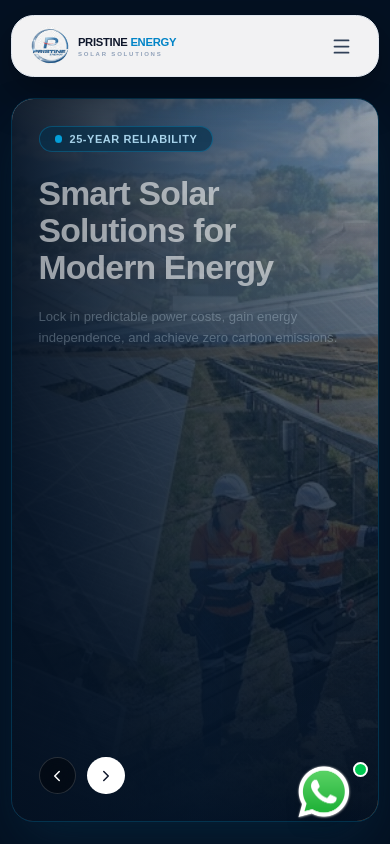
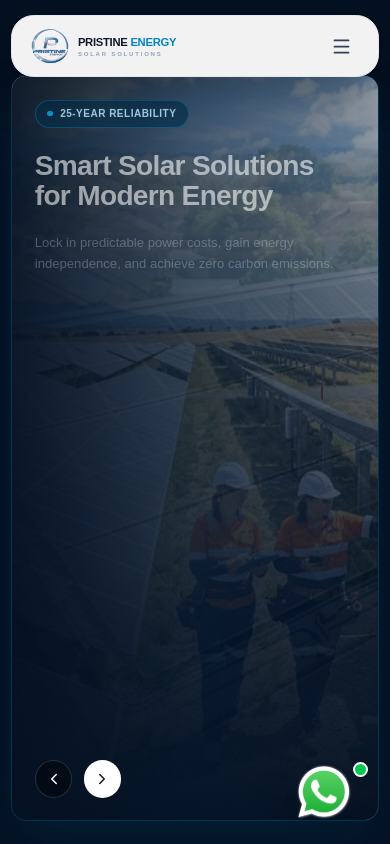
Before and after one commit to SUDHEESH948/pristine, a React (Vite) app in the folder PRIST/: page / in a window 390 px wide. Shown: the top 844 px of the page. Built offline with nearby package versions, Linux system fonts and the light colour scheme.

Commit message:
Fix responsive hero section

```diff
--- a/PRIST/src/components/Hero.jsx
+++ b/PRIST/src/components/Hero.jsx
@@ -1,11 +1,7 @@
-
 import { useEffect, useState } from "react";
 import { Link } from "react-router-dom";
 import { motion, AnimatePresence } from "framer-motion";
-import {
-  ChevronLeft,
-  ChevronRight,
-} from "lucide-react";
+import { ChevronLeft, ChevronRight } from "lucide-react";
 
 import image1 from "../assets/image1.png";
 import image2 from "../assets/image2.png";
@@ -31,35 +27,40 @@ const SLIDES = [
   },
 ];
 
+// =========================================================
+// HERO COMPONENT
+// =========================================================
+
 export default function Hero() {
   const [currentSlide, setCurrentSlide] = useState(0);
 
+  // =========================================================
   // AUTO SLIDER
+  // =========================================================
 
   useEffect(() => {
     const timer = setInterval(() => {
-      setCurrentSlide(
-        (prev) => (prev + 1) % SLIDES.length
-      );
+      setCurrentSlide((prev) => (prev + 1) % SLIDES.length);
     }, 6500);
 
     return () => clearInterval(timer);
   }, []);
 
-  // NEXT
+  // =========================================================
+  // NEXT SLIDE
+  // =========================================================
 
   const handleNext = () => {
-    setCurrentSlide(
-      (prev) => (prev + 1) % SLIDES.length
-    );
+    setCurrentSlide((prev) => (prev + 1) % SLIDES.length);
   };
 
-  // PREVIOUS
+  // =========================================================
+  // PREVIOUS SLIDE
+  // =========================================================
 
   const handlePrev = () => {
     setCurrentSlide(
-      (prev) =>
-        (prev - 1 + SLIDES.length) % SLIDES.length
+      (prev) => (prev - 1 + SLIDES.length) % SLIDES.length
     );
   };
 
@@ -67,8 +68,7 @@ export default function Hero() {
     <section
       className="
         relative
-        h-screen
-        min-h-[650px]
+        min-h-screen
         w-full
         overflow-hidden
         bg-[#041122]
@@ -76,43 +76,61 @@ export default function Hero() {
         text-white
       "
     >
+      {/* =====================================================
+          MAIN HERO WRAPPER
+      ===================================================== */}
+
       <div
         className="
           mx-auto
-          flex
-          h-full
           w-full
           max-w-[1900px]
-          items-center
           px-3
-          pt-24
-          pb-4
+          pt-20
+          pb-3
+
           sm:px-5
-          sm:pt-28
+          sm:pt-24
+          sm:pb-5
+
           lg:px-8
           lg:pt-28
+          lg:pb-8
+
           xl:px-10
+          xl:pt-28
         "
       >
+        {/* =====================================================
+            HERO CARD
+        ===================================================== */}
+
         <div
           className="
             relative
-            h-[calc(100vh-120px)]
-            min-h-[520px]
-            max-h-[850px]
             w-full
             overflow-hidden
-            rounded-3xl
+            rounded-2xl
             border
             border-sky-400/20
             shadow-2xl
             shadow-sky-950/50
-            sm:h-[calc(100vh-130px)]
-            lg:h-[calc(100vh-140px)]
-            xl:h-[calc(100vh-150px)]
+
+            min-h-[calc(100vh-100px)]
+
+            sm:min-h-[calc(100vh-115px)]
+            sm:rounded-3xl
+
+            md:min-h-[calc(100vh-120px)]
+
+            lg:min-h-[calc(100vh-135px)]
+
+            xl:min-h-[calc(100vh-145px)]
           "
         >
-          {/* BACKGROUND IMAGE */}
+          {/* ===================================================
+              BACKGROUND IMAGE
+          =================================================== */}
 
           <AnimatePresence initial={false}>
             <motion.img
@@ -144,7 +162,9 @@ export default function Hero() {
             />
           </AnimatePresence>
 
-          {/* OVERLAY */}
+          {/* ===================================================
+              DARK VERTICAL OVERLAY
+          =================================================== */}
 
           <div
             className="
@@ -157,6 +177,10 @@ export default function Hero() {
             "
           />
 
+          {/* ===================================================
+              DARK HORIZONTAL OVERLAY
+          =================================================== */}
+
           <div
             className="
               absolute
@@ -168,31 +192,53 @@ export default function Hero() {
             "
           />
 
-          {/* CONTENT */}
+          {/* ===================================================
+              CONTENT
+          =================================================== */}
 
           <div
             className="
               relative
               z-10
               flex
-              h-full
+              min-h-[calc(100vh-100px)]
               flex-col
               justify-between
-              p-7
-              sm:p-12
+
+              p-6
+
+              sm:min-h-[calc(100vh-115px)]
+              sm:p-10
+
+              md:min-h-[calc(100vh-120px)]
+              md:p-12
+
+              lg:min-h-[calc(100vh-135px)]
               lg:p-16
+
+              xl:min-h-[calc(100vh-145px)]
               xl:p-20
+
               2xl:p-24
             "
           >
+            {/* =================================================
+                TEXT CONTENT
+            ================================================= */}
+
             <div
               className="
+                w-full
                 max-w-2xl
+
                 xl:max-w-3xl
+
                 2xl:max-w-4xl
               "
             >
-              {/* BADGE */}
+              {/* =================================================
+                  BADGE
+              ================================================= */}
 
               <motion.div
                 key={`badge-${currentSlide}`}
@@ -216,30 +262,39 @@ export default function Hero() {
                   border
                   border-sky-400/30
                   bg-sky-950/70
-                  px-4
-                  py-1
-                  text-[11px]
+                  px-3
+                  py-1.5
+                  text-[10px]
                   font-semibold
                   uppercase
                   tracking-wider
                   text-sky-200
                   backdrop-blur-md
+
+                  sm:px-4
+                  sm:py-1
+                  sm:text-[11px]
                 "
               >
                 <span
                   className="
-                    h-2
-                    w-2
+                    h-1.5
+                    w-1.5
                     animate-pulse
                     rounded-full
                     bg-sky-400
+
+                    sm:h-2
+                    sm:w-2
                   "
                 />
 
                 {SLIDES[currentSlide].badge}
               </motion.div>
 
-              {/* TITLE */}
+              {/* =================================================
+                  TITLE
+              ================================================= */}
 
               <motion.h1
                 key={`title-${currentSlide}`}
@@ -256,21 +311,30 @@ export default function Hero() {
                   delay: 0.1,
                 }}
                 className="
-                  text-4xl
+                  max-w-[95%]
+                  text-3xl
                   font-bold
-                  leading-[1.1]
+                  leading-[1.08]
                   tracking-tight
                   text-white
-                  sm:text-5xl
+
+                  sm:text-4xl
+
+                  md:text-5xl
+
                   lg:text-6xl
+
                   xl:text-7xl
+
                   2xl:text-8xl
                 "
               >
                 {SLIDES[currentSlide].title}
               </motion.h1>
 
-              {/* DESCRIPTION */}
+              {/* =================================================
+                  DESCRIPTION
+              ================================================= */}
 
               <motion.p
                 key={`desc-${currentSlide}`}
@@ -292,8 +356,11 @@ export default function Hero() {
                   text-sm
                   leading-relaxed
                   text-sky-100/90
+
                   sm:text-base
+
                   lg:text-lg
+
                   xl:max-w-2xl
                   xl:text-xl
                 "
@@ -301,7 +368,9 @@ export default function Hero() {
                 {SLIDES[currentSlide].subtitle}
               </motion.p>
 
-              {/* BUTTONS */}
+              {/* =================================================
+                  CTA BUTTONS
+              ================================================= */}
 
               <motion.div
                 key={`cta-${currentSlide}`}
@@ -318,20 +387,28 @@ export default function Hero() {
                   delay: 0.3,
                 }}
                 className="
-                  mt-7
+                  mt-6
                   flex
-                  flex-wrap
-                  items-center
-                  gap-4
+                  flex-col
+                  items-stretch
+                  gap-3
+
+                  sm:mt-7
+                  sm:flex-row
+                  sm:items-center
+                  sm:gap-4
                 "
               >
+                {/* BOOK FREE SURVEY */}
+
                 <Link
                   to="/contact"
                   className="
                     rounded-full
                     bg-sky-500
-                    px-7
-                    py-3.5
+                    px-6
+                    py-3
+                    text-center
                     text-xs
                     font-bold
                     tracking-wider
@@ -339,14 +416,21 @@ export default function Hero() {
                     shadow-lg
                     shadow-sky-500/30
                     transition
+                    duration-300
                     hover:-translate-y-0.5
                     hover:bg-sky-400
+
+                    sm:px-7
+                    sm:py-3.5
+
                     xl:px-8
                     xl:py-4
                   "
                 >
                   BOOK FREE SURVEY
                 </Link>
+
+                {/* EXPLORE SOLUTIONS */}
 
                 <Link
                   to="/services"
@@ -355,16 +439,22 @@ export default function Hero() {
                     border
                     border-white/25
                     bg-white/10
-                    px-7
-                    py-3.5
+                    px-6
+                    py-3
+                    text-center
                     text-xs
                     font-bold
                     tracking-wider
                     text-white
                     backdrop-blur-md
                     transition
+                    duration-300
                     hover:-translate-y-0.5
                     hover:bg-white/20
+
+                    sm:px-7
+                    sm:py-3.5
+
                     xl:px-8
                     xl:py-4
                   "
@@ -374,10 +464,23 @@ export default function Hero() {
               </motion.div>
             </div>
 
-            {/* CONTROLS */}
+            {/* =================================================
+                SLIDER CONTROLS
+            ================================================= */}
 
-            <div className="flex items-end justify-between pt-6">
+            <div
+              className="
+                flex
+                items-end
+                justify-between
+                pt-8
+              "
+            >
               <div className="flex items-center gap-3">
+                {/* =================================================
+                    PREVIOUS BUTTON
+                ================================================= */}
+
                 <button
                   type="button"
                   onClick={handlePrev}
@@ -395,14 +498,20 @@ export default function Hero() {
                     text-white
                     backdrop-blur-md
                     transition
+                    duration-300
                     hover:border-sky-500
                     hover:bg-sky-500
+
                     xl:h-12
                     xl:w-12
                   "
                 >
                   <ChevronLeft size={18} />
                 </button>
+
+                {/* =================================================
+                    NEXT BUTTON
+                ================================================= */}
 
                 <button
                   type="button"
@@ -418,8 +527,10 @@ export default function Hero() {
                     bg-white
                     text-slate-900
                     transition
+                    duration-300
                     hover:bg-sky-400
                     hover:text-white
+
                     xl:h-12
                     xl:w-12
                   "
```
